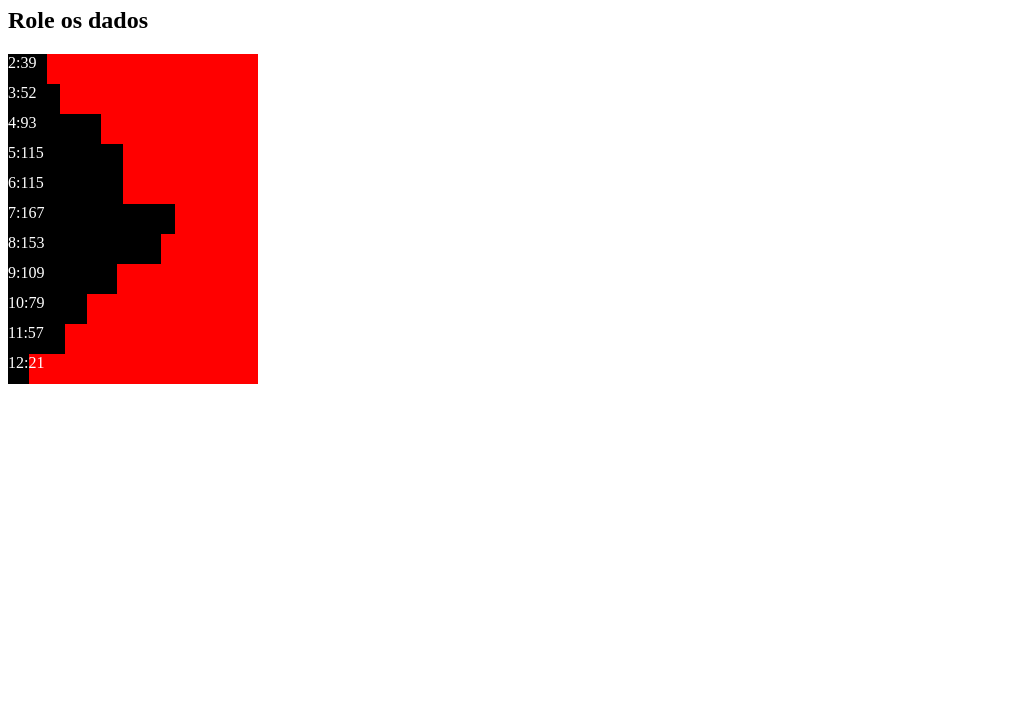
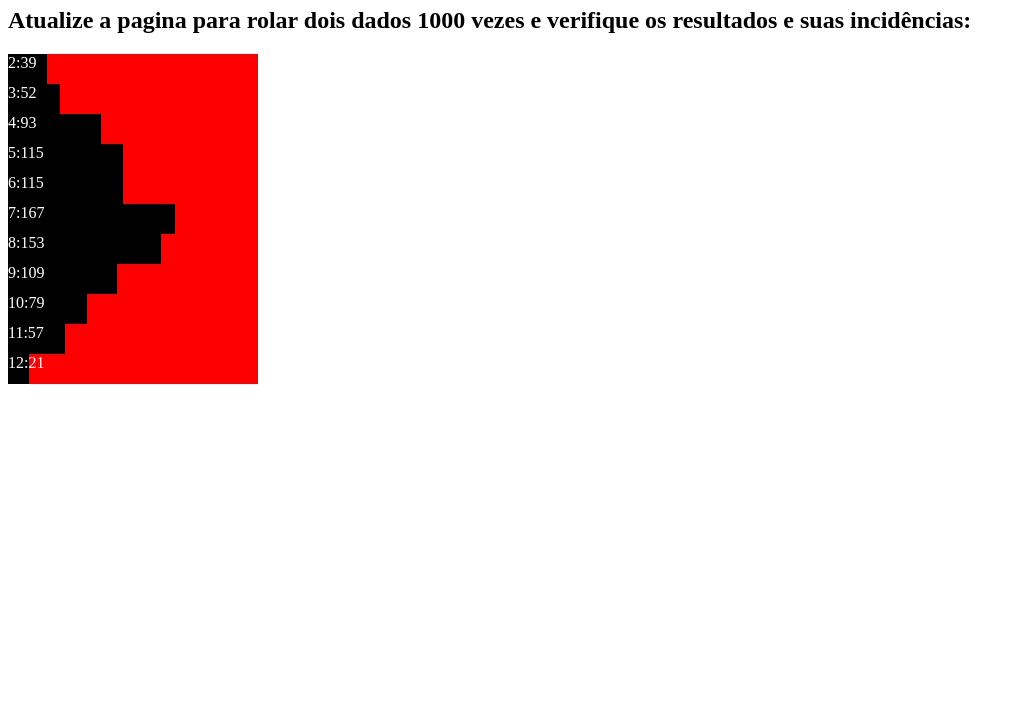
Before and after one commit to Kenzie-Academy-Brasil-Developers/entrega-rolando-dados-sprint-3-gkehdi, a plain HTML site: page index.html in a window 1280 px wide. Shown: the part 73-800 px from the top of the page, without its empty margins (0-1024 px from the left). Drawn offline with Linux system fonts and the light colour scheme.

Commit message:
rolandoDados

```diff
--- a/index.html
+++ b/index.html
@@ -9,7 +9,7 @@
 <body>
     <h1>Rolando dados</h1>
     <section>
-        <h2>Role os dados</h2>
+        <h2>Atualize a pagina para rolar dois dados 1000 vezes e verifique os resultados e suas incidências:</h2>
         <div id="rollDice"></div>
 
     <script src="script.js"></script>
```
